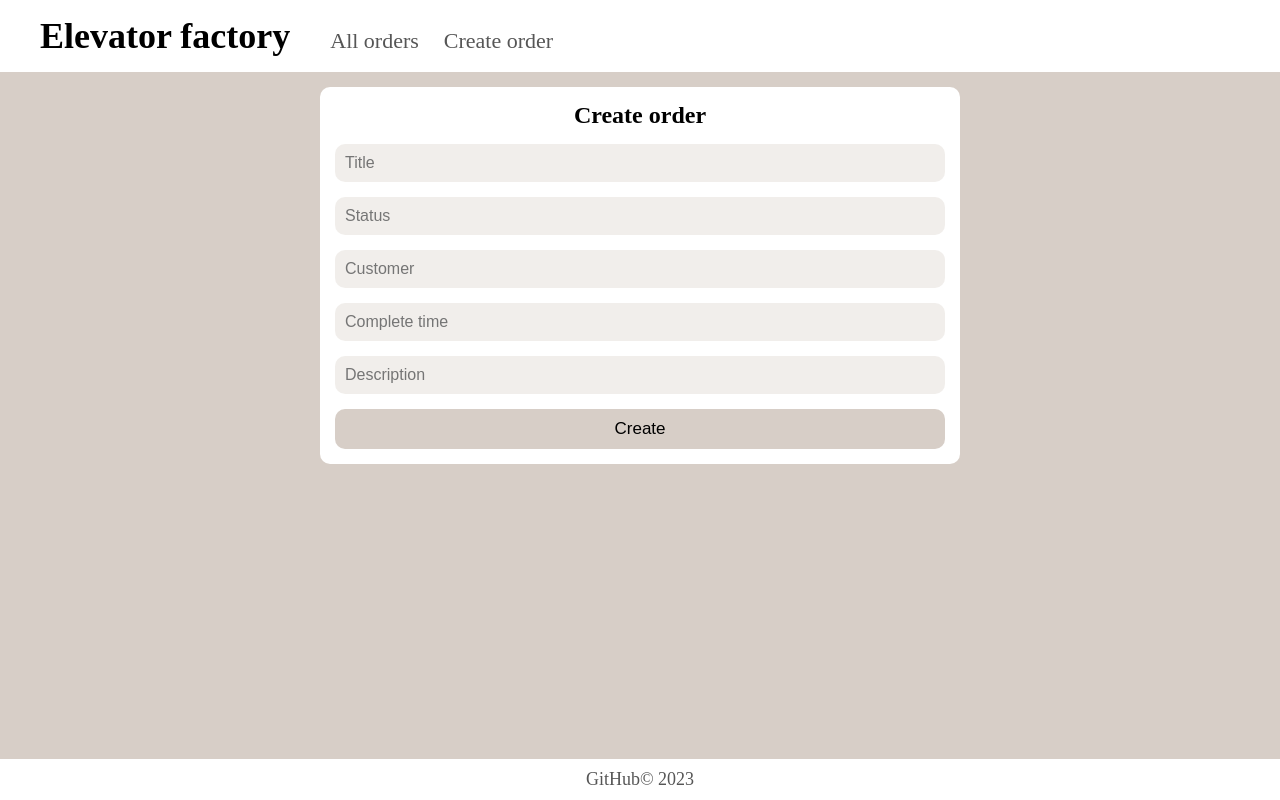
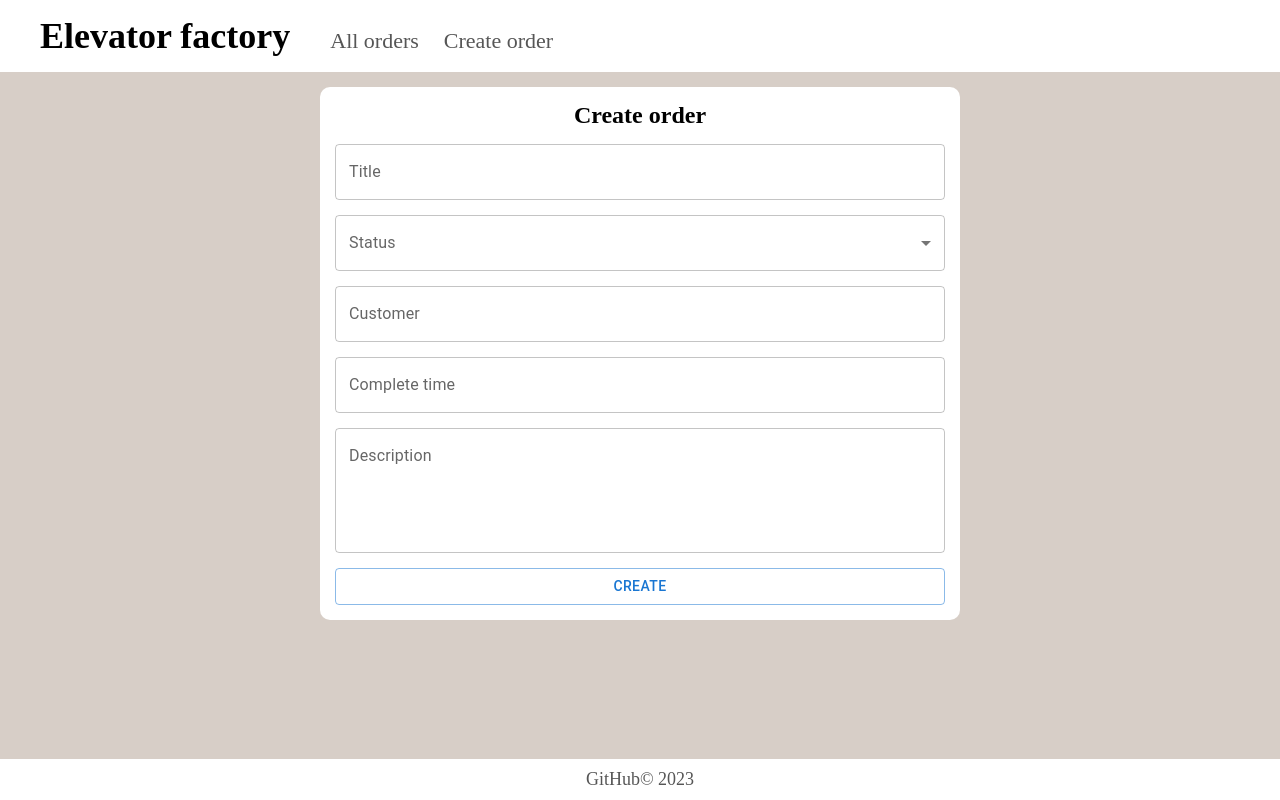
Before and after one commit to Ovsyannikov345/Elevator-factory-service, a React (Create React App) app in the folder app/: page /orders/create in a window 1280 px wide. Built offline with nearby package versions, Linux system fonts and the light colour scheme; no server answers.

Commit message:
feat: style order creation page with Material UI

```diff
--- a/app/package.json
+++ b/app/package.json
@@ -3,6 +3,9 @@
   "version": "0.1.0",
   "private": true,
   "dependencies": {
+    "@emotion/react": "^11.11.1",
+    "@emotion/styled": "^11.11.0",
+    "@mui/material": "^5.14.17",
     "@testing-library/jest-dom": "^5.17.0",
     "@testing-library/react": "^13.4.0",
     "@testing-library/user-event": "^13.5.0",
--- a/app/src/components/Order.jsx
+++ b/app/src/components/Order.jsx
@@ -1,6 +1,6 @@
 import React from "react";
 import { useNavigate } from "react-router-dom";
-import Button from "./UI/Button/Button";
+import { Button } from "@mui/material";
 
 import classes from "../styles/Order.module.css";
 
@@ -15,13 +15,13 @@ const Order = ({ orderData, detailsHandler, deleteHandler }) => {
                 <p className={classes.orderStatus}>{orderData.status}</p>
             </div>
             <div className={classes.orderButtons}>
-                <Button onClick={() => detailsHandler(orderData)}>
+                <Button variant="outlined" onClick={() => detailsHandler(orderData)}>
                     Details
                 </Button>
-                <Button onClick={() => router(`/orders/edit/${orderData.id}`)}>
+                <Button variant="outlined" onClick={() => router(`/orders/edit/${orderData.id}`)}>
                     Edit
                 </Button>
-                <Button onClick={() => deleteHandler(orderData.id)}>
+                <Button variant="outlined" onClick={() => deleteHandler(orderData.id)}>
                     Delete
                 </Button>
             </div>
--- a/app/src/components/UI/OrderForm/OrderForm.jsx
+++ b/app/src/components/UI/OrderForm/OrderForm.jsx
@@ -1,7 +1,13 @@
 import React, { useState } from "react";
 import { useNavigate } from "react-router-dom";
-import Button from "../Button/Button";
-import Input from "../Input/Input";
+import {
+    Button,
+    FormControl,
+    InputLabel,
+    MenuItem,
+    Select,
+} from "@mui/material";
+import { TextField } from "@mui/material";
 
 import classes from "./OrderForm.module.css";
 
@@ -38,48 +44,59 @@ const OrderForm = ({ children, orderData, submitHandler }) => {
         <form className={classes.form}>
             <h2 className={classes.formHeader}>{children} order</h2>
             <div className={classes.inputs}>
-                <Input
-                    type="text"
-                    placeholder="Title"
+                <TextField
+                    label="Title"
+                    variant="outlined"
                     value={order.title}
                     onChange={(e) =>
                         setOrder({ ...order, title: e.target.value })
                     }
                 />
-                <Input
-                    type="text"
-                    placeholder="Status"
-                    value={order.status}
-                    onChange={(e) =>
-                        setOrder({ ...order, status: e.target.value })
-                    }
-                />
-                <Input
-                    type="text"
-                    placeholder="Customer"
+                <FormControl>
+                    <InputLabel id="status-select-label">Status</InputLabel>
+                    <Select
+                        labelId="status-select-label"
+                        label="Status"
+                        value={order.status}
+                        onChange={(e) =>
+                            setOrder({ ...order, status: e.target.value })
+                        }
+                    >
+                        <MenuItem value="Waiting">Waiting</MenuItem>
+                        <MenuItem value="In progress">In progress</MenuItem>
+                        <MenuItem value="Complete">Complete</MenuItem>
+                    </Select>
+                </FormControl>
+                <TextField
+                    label="Customer"
+                    variant="outlined"
                     value={order.customer}
                     onChange={(e) =>
                         setOrder({ ...order, customer: e.target.value })
                     }
                 />
-                <Input
-                    type="text"
-                    placeholder="Complete time"
+                <TextField
+                    label="Complete time"
+                    variant="outlined"
                     value={order.completeTime}
                     onChange={(e) =>
                         setOrder({ ...order, completeTime: e.target.value })
                     }
                 />
-                <Input
-                    type="text"
-                    placeholder="Description"
+                <TextField
+                    label="Description"
+                    variant="outlined"
+                    multiline
+                    rows="4"
                     value={order.description}
                     onChange={(e) =>
                         setOrder({ ...order, description: e.target.value })
                     }
                 />
             </div>
-            <Button onClick={submit}>{children}</Button>
+            <Button variant="outlined" onClick={submit}>
+                {children}
+            </Button>
         </form>
     );
 };
```
Also changed, not shown: 1 other file (tests, documents, lock files or other folders).
